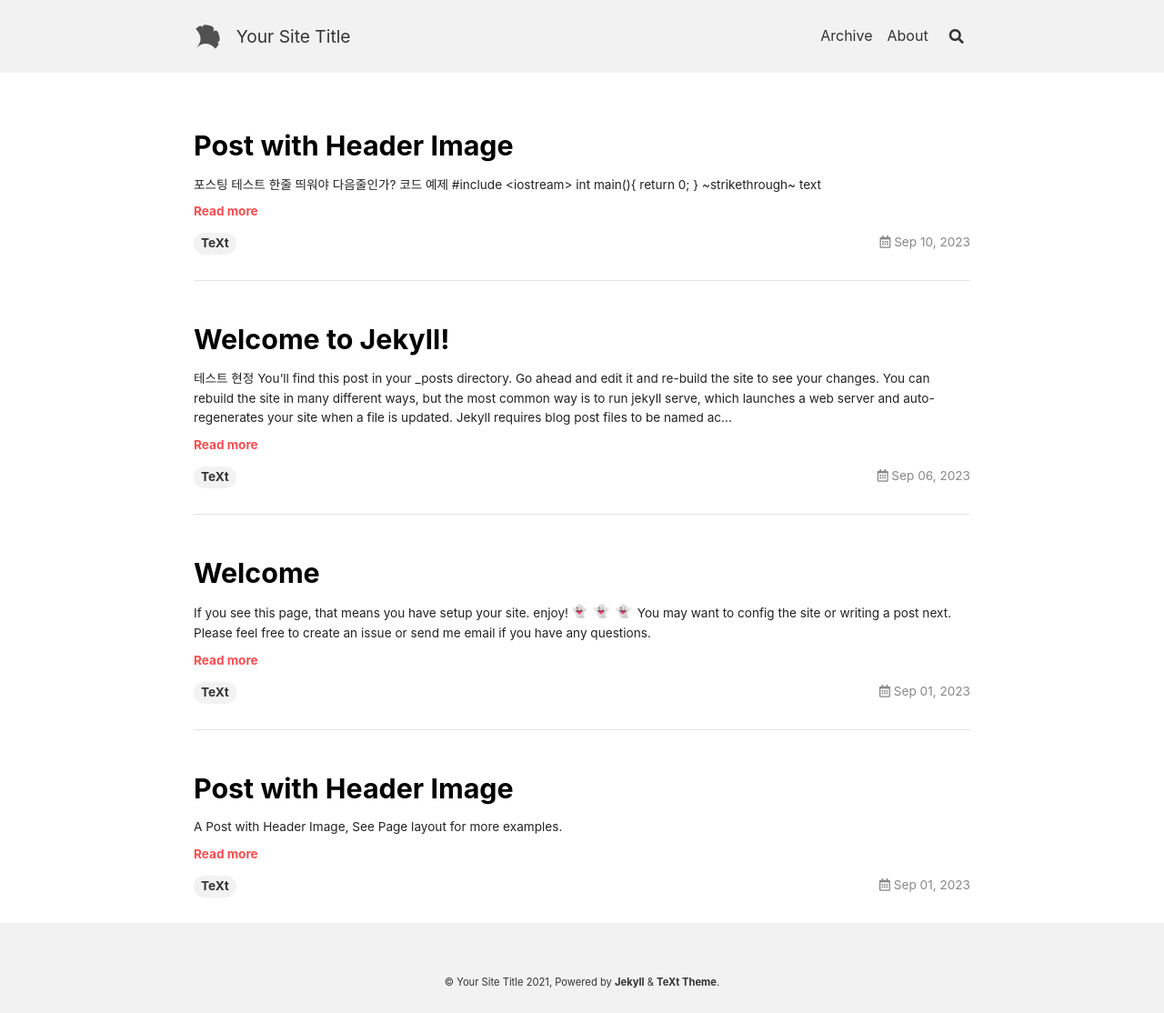
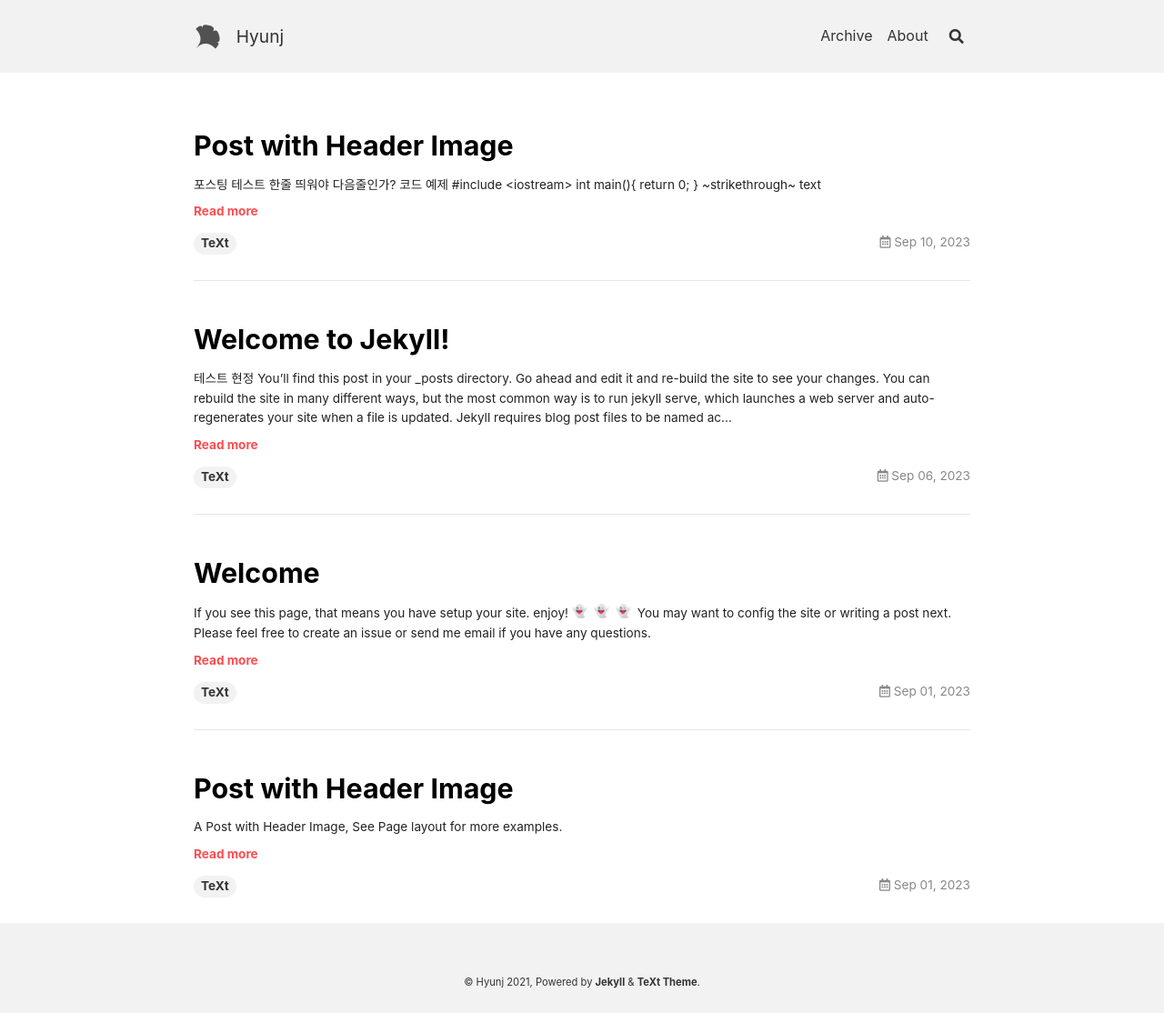
Before and after one commit to kunstcoder/kunstcode.github.io, a Jekyll site: the page built from index.html, in a window 1280 px wide. Shown: the whole page at 91% size. Built offline with Jekyll 4.4.1, drawn with Linux system fonts in a browser that asks for light colours; nearby versions of some CDN libraries; emoji names are drawn with the system emoji font; the list of posts is cut into pages by our own code.

Commit message:
config 수정
Signed-off-by: hyunj <kunstcoder@gmail.com>

```diff
--- a/_config.yml
+++ b/_config.yml
@@ -20,9 +20,9 @@ text_skin: default # "default" (default), "dark", "forest", "ocean", "chocolate"
 highlight_theme: default # "default" (default), "tomorrow", "tomorrow-night", "tomorrow-night-eighties", "tomorrow-night-blue", "tomorrow-night-bright"
 url     : # the base hostname & protocol for your site e.g. https://www.someone.com
 baseurl : # does not include hostname
-title   : Your Site Title
+title   : Hyunj
 description: > # this means to ignore newlines until "Language & timezone"
-  Your Site Description
+  Personal space, data, self-study
 
 
 ## => Language and Timezone
@@ -35,10 +35,10 @@ timezone: # see https://en.wikipedia.org/wiki/List_of_tz_database_time_zones for
 ##############################
 author:
   type      : # "person" (default), "organization"
-  name      : Your Name
+  name      : Hyunjung NAM
   url       :
   avatar    : # path or url of avatar image (square)
-  bio       : I am an amazing person.
+  bio       : a good person
   email     :
   facebook  : # "user_name" the last part of your profile url, e.g. https://www.facebook.com/user_name
   twitter   : # "user_name" the last part of your profile url, e.g. https://twitter.com/user_name
```
